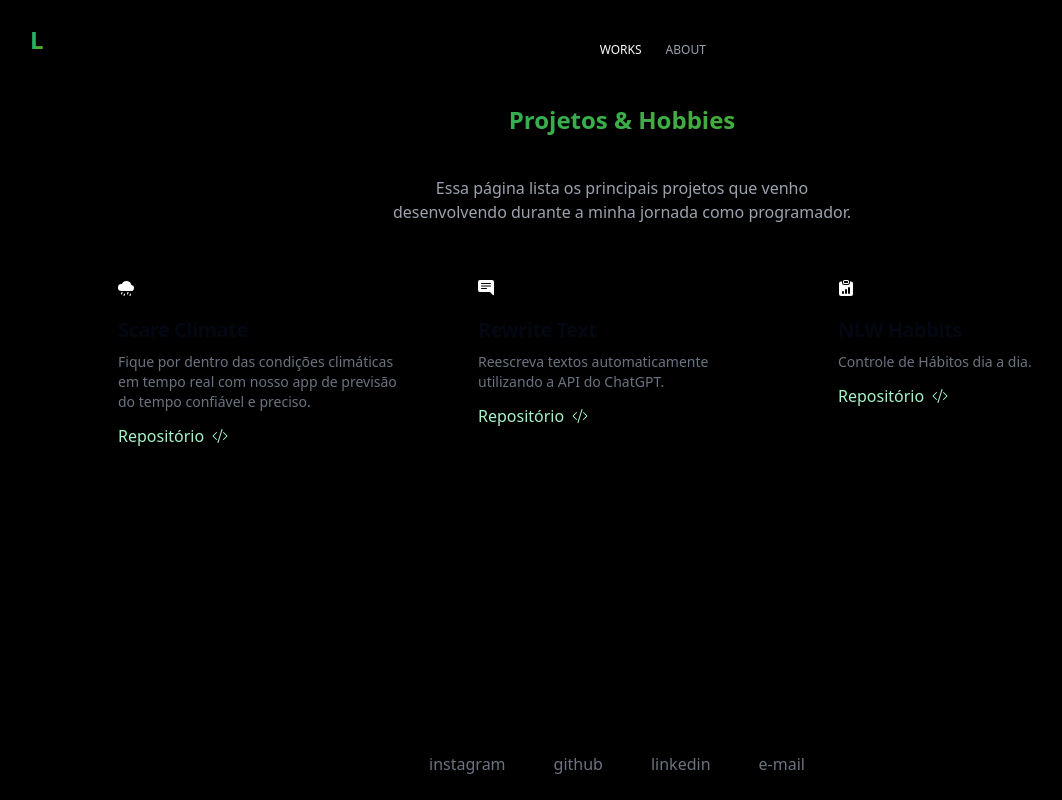
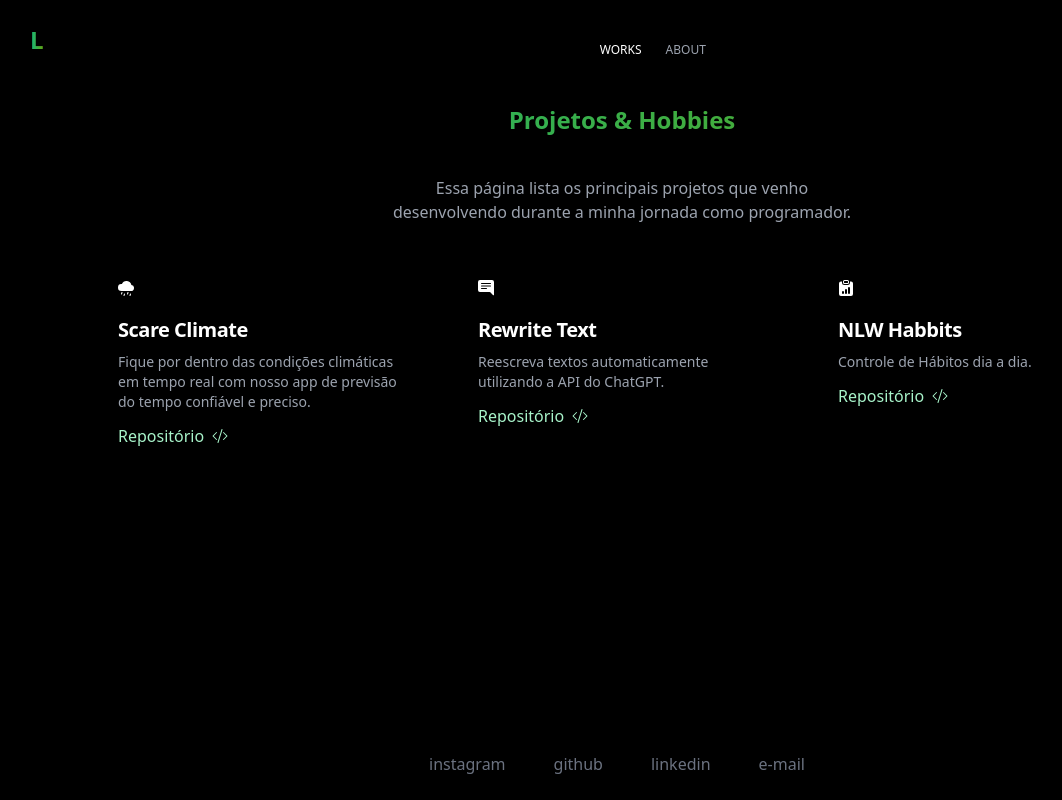
Before and after one commit to c4slu/caslu.vercel.app, a Next.js app: page /works in a window 1280 px wide. Shown: the whole page, without its empty margins (18-1080 px from the left). Built offline with nearby package versions, Linux system fonts and the light colour scheme.

Commit message:
Fix errors in cards

```diff
--- a/src/components/works/cards.tsx
+++ b/src/components/works/cards.tsx
@@ -24,11 +24,11 @@ const Cards: React.FC<CardsProps> = ({
         target="_blank"
         rel="noopener noreferrer"
       >
-        <h5 className="mb-2 mt-5 text-xl font-semibold tracking-tight text-gray-950 dark:text-white">
+        <h5 className="mb-2 mt-5 text-xl font-semibold tracking-tight text-white">
           {CardName}
         </h5>
       </a>
-      <p className="mb-3 font-normal text-sm text-gray-500 dark:text-gray-400">
+      <p className="mb-3 font-normal text-sm text-gray-400">
         {CardDesc}
       </p>
       <a
@@ -39,7 +39,7 @@ const Cards: React.FC<CardsProps> = ({
       >
         Repositório
         <span className="font-bold pl-2 group-hover:underline">
-        <BsCodeSlash/>
+          <BsCodeSlash />
         </span>
       </a>
     </div>
```
